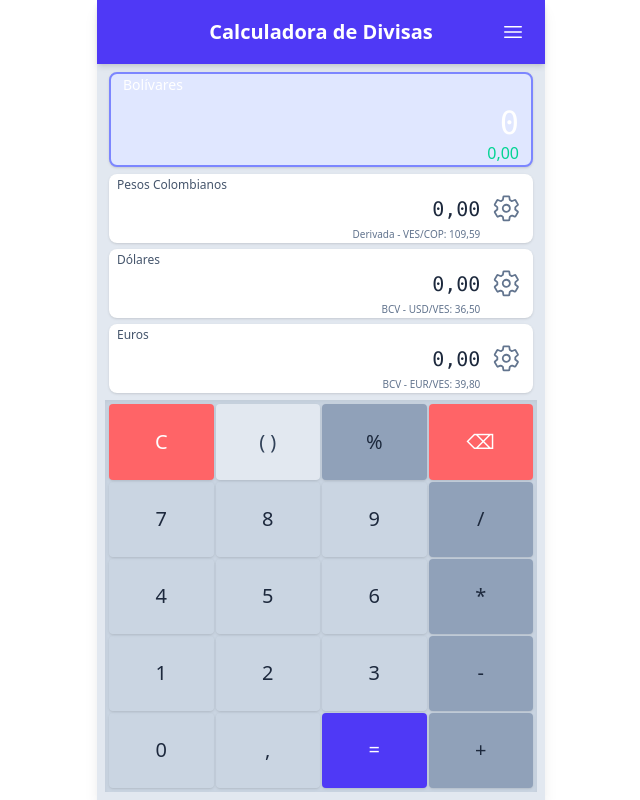
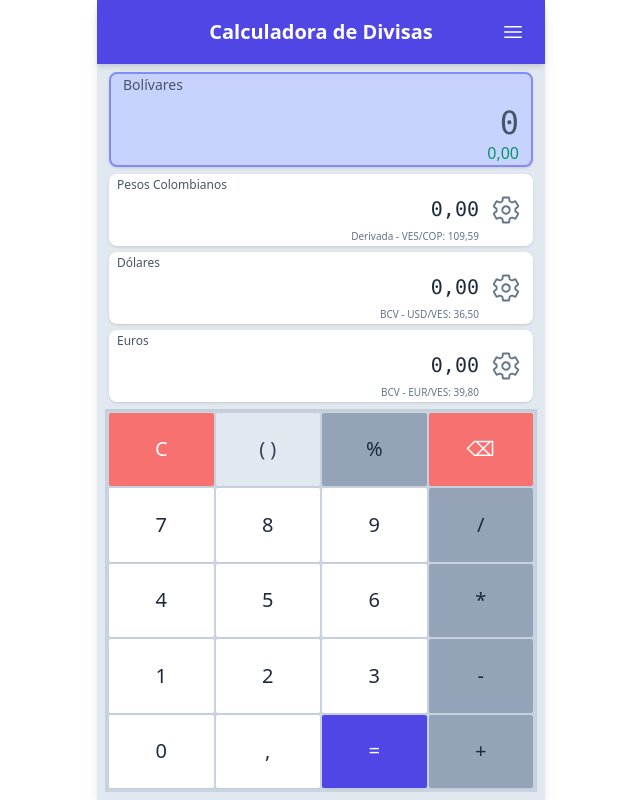
Before and after one commit to xenky/currency-calculator-pro-web, a React (Vite) app: page / in a window 1280 px wide. Shown: the whole page, without its empty margins (319-959 px from the left). Built offline with nearby package versions, Linux system fonts and the light colour scheme; no server answers.

Commit message:
1.1.2 Resuelto problemas con tema Light/Dark Resueltos errores menores

```diff
--- a/app.css
+++ b/app.css
@@ -1 +1,3 @@
-@import "tailwindcss";
+@tailwind base;
+@tailwind components;
+@tailwind utilities;
--- a/components/InputDisplay.tsx
+++ b/components/InputDisplay.tsx
@@ -23,9 +23,9 @@ export const InputDisplay: React.FC<InputDisplayProps> = ({ value, activeInputCu
   }, [value]);
 
   return (
-    <div className="p-y-1 "><div className={`rounded-lg shadow transition-all duration-200 flex flex-col space-y-1 bg-indigo-100 dark:bg-indigo-900 border-2 border-indigo-400 dark:border-indigo-600 mx-1  ${styles.inputContainer} `}>
+    <div className="p-y-1 "><div className={`rounded-lg shadow transition-all duration-200 flex flex-col space-y-1 bg-indigo-200 dark:bg-indigo-900 border-2 border-indigo-400 dark:border-indigo-600 mx-1  ${styles.inputContainer} `}>
       <div className="flex justify-between items-center px-3 ">
-        <span className={`font-medium text-white ${styles.inputLabel}`}>
+        <span className={`font-medium text-slate-600  dark:text-white ${styles.inputLabel}`}>
           {CURRENCY_LABELS[activeInputCurrency]}
         </span>
       </div>
@@ -34,12 +34,12 @@ export const InputDisplay: React.FC<InputDisplayProps> = ({ value, activeInputCu
         <div className="flex-grow overflow-hidden">
           <div
             ref={inputRef}
-            className={`text-right text-white font-mono ${displayFontSize} mx-3 overflow-x-auto custom-scrollbar whitespace-nowrap ${styles.inputValue} ${styles.inputValueFont} ${styles.inputScrollBar}`}
+            className={`text-right text-slate-600  dark:text-white font-mono ${displayFontSize} mx-3 overflow-x-auto custom-scrollbar whitespace-nowrap ${styles.inputValue} ${styles.inputValueFont} ${styles.inputScrollBar}`}
             style={{ direction: 'ltr' }}
           >
             {value || '0'}
           </div>
-          <div className={`text-emerald-400 mx-3 text-end truncate min-w-0`}>{formattedResult || '0'}</div>
+          <div className={`text-emerald-600 dark:text-emerald-400 mx-3 text-end truncate min-w-0`}>{formattedResult || '0'}</div>
         </div>
       </div>
     </div>
--- a/components/Keypad.tsx
+++ b/components/Keypad.tsx
@@ -62,7 +62,7 @@ export const Keypad: React.FC<KeypadProps> = ({ onKeyPress, isModalOpen }) => {
         }
          else { // Numbers and comma
           // Using a slightly darker active state for number keys for better feedback
-          buttonClass += "bg-white active:bg-slate-100 text-slate-800 dark:bg-slate-700 dark:active:bg-slate-600 dark:text-white focus-visible:ring-indigo-500";
+          buttonClass += " bg-white active:bg-slate-100 text-slate-800 dark:bg-slate-700 dark:active:bg-slate-600 dark:text-white focus-visible:ring-indigo-500";
         }
 
         return (
--- a/components/Menu.tsx
+++ b/components/Menu.tsx
@@ -37,7 +37,9 @@ export const Menu: React.FC<MenuProps> = ({ isOpen, onClose, appSettings, onAppS
   }, [isOpen]);
 
   const toggleDarkMode = () => {
+    onClose();
     onAppSettingsChange({ ...appSettings, darkMode: !appSettings.darkMode });
+
   };
 
   const navigateTo = (view: ActiveView) => {
--- a/components/NumericInputKeypad.tsx
+++ b/components/NumericInputKeypad.tsx
@@ -29,18 +29,18 @@ export const NumericInputKeypad: React.FC<NumericInputKeypadProps> = ({ onKeyPre
   useKeyboardShortcut(shortcuts, { disabled: !isModalOpen });
 
   return (
-    <div className="grid grid-cols-3 gap-1 p-1 mt-2  ">
+    <div className="grid grid-cols-3 gap-1 p-1 mt-2  bg-slate-100 dark:bg-transparent">
       {KEYPAD_NUMERIC_LAYOUT.flat().map((key) => {
-        let buttonClass = "py-2 sm:py-3 text-lg font-medium rounded shadow-sm active:shadow-inner transition-all duration-100 ease-in-out focus:outline-none focus:ring-1 focus:ring-opacity-50 ";
+        let buttonClass = " py-2 sm:py-3 text-lg font-medium rounded shadow-sm active:shadow-inner transition-all duration-100 ease-in-out focus:outline-none focus:ring-1 focus:ring-opacity-50 ";
 
         if (key === '⌫') {
-          buttonClass += "bg-slate-300 hover:bg-slate-400 dark:bg-slate-500 dark:hover:bg-slate-400 text-slate-800 dark:text-white focus:ring-slate-400";
+          buttonClass += " bg-slate-300 hover:bg-slate-400 dark:bg-slate-500 dark:hover:bg-slate-400 text-slate-800 dark:text-white focus:ring-slate-400";
         } else if (key === 'C') {
-          buttonClass += "bg-red-400 active:bg-red-500 text-white dark:bg-red-400 focus-visible:ring-red-500";
+          buttonClass += " bg-red-400 active:bg-red-500 text-white dark:bg-red-400 focus-visible:ring-red-500";
         } else if (key === '') {
-          buttonClass += "bg-none shadow-none active:shadow-none";
+          buttonClass += " bg-transparent shadow-none active:shadow-none";
         } else {
-          buttonClass += "bg-white hover:bg-slate-50 text-slate-800 dark:bg-slate-600 dark:hover:bg-slate-500 dark:text-white focus:ring-slate-300";
+          buttonClass += " bg-white hover:bg-slate-50 text-slate-800 dark:bg-slate-600 dark:hover:bg-slate-500 dark:text-white focus:ring-slate-300";
         }
 
         return (
--- a/components/styles/component.module.css
+++ b/components/styles/component.module.css
@@ -1,6 +1,10 @@
 .menuContainer {
     background-color: black;
     opacity: 70%;
+}
+
+.inputScrollBar {
+    scrollbar-width: thin;
 }
 
 .opacityMedium {
@@ -74,11 +78,6 @@
     }
 
     .inputContainer {
-        /*background-color: #4F46E5; /* slate-600 */
-        /* background-color: #4338CA; */
-        /* slate-700 */
-        background-color: #3730A3; /* slate-800
-        /*background-color: #312E81; /* slate-900 */
         margin-top: 1.5px;
         margin-bottom: 1.5px;
     }
--- a/hooks/useKeyboardShortcut.ts
+++ b/hooks/useKeyboardShortcut.ts
@@ -21,9 +21,9 @@ export const useKeyboardShortcut = (shortcuts: Shortcut[], options?: { disabled?
       const shortcut = shortcuts.find(s => {
         const keyMatch = s.key.toLowerCase() === event.key.toLowerCase();
         const ctrlMatch = (s.ctrlKey ?? false) === event.ctrlKey;
-        const shiftMatch = (s.shiftKey ?? false) === event.shiftKey;
+        /* const shiftMatch = (s.shiftKey ?? false) === event.shiftKey; */
         const altMatch = (s.altKey ?? false) === event.altKey;
-        return keyMatch && ctrlMatch && shiftMatch && altMatch;
+        return keyMatch && ctrlMatch && /* shiftMatch && */ altMatch;
       });
 
       if (shortcut) {
--- a/index.html
+++ b/index.html
@@ -1,5 +1,6 @@
 <!DOCTYPE html>
 <html lang="es">
+
 <head>
   <meta charset="UTF-8" />
   <meta name="viewport" content="width=device-width, initial-scale=1.0, viewport-fit=cover" />
@@ -8,54 +9,55 @@
   <meta name="theme-color" content="#4f46e5" />
   <meta name="format-detection" content="telephone=no" />
   <meta name="msapplication-tap-highlight" content="no" />
-    <meta name="MobileOptimized" content="width"/>
-    <meta name="HandheldFriendly" content="true"/>
+  <meta name="MobileOptimized" content="width" />
+  <meta name="HandheldFriendly" content="true" />
   <!-- add to homescreen for ios -->
   <meta name="mobile-web-app-capable" content="yes">
   <meta name="apple-mobile-web-app-title" content="Ionic App" />
   <meta name="apple-mobile-web-app-status-bar-style" content="black" />
-    <link rel="shorcut icon" type="image/png" href="/img/calculator.png"/>
-    <link rel="apple-touch-icon" href="/currency-calculator-pro-web/img/icon-192.png"/>
-    <link rel="stylesheet" href="app.css"/>
+  <link rel="shorcut icon" type="image/png" href="/img/calculator.png" />
+  <link rel="apple-touch-icon" href="/currency-calculator-pro-web/img/icon-192.png" />
+  <link rel="stylesheet" href="app.css" />
 
-    <!-- <script>
-      tailwind.config = {
-        darkMode: 'class', // Enable class-based dark mode
-        theme: {
-          extend: {
-            // You can add other theme customizations here if needed
-          }
-        }
-      }
-    </script>-->
-    <!-- <script src="https://cdn.tailwindcss.com"></script> -->
   <style>
     /* Custom scrollbar for webkit browsers */
     .custom-scrollbar::-webkit-scrollbar {
       width: 8px;
       height: 8px;
     }
+
     .custom-scrollbar::-webkit-scrollbar-track {
       background: transparent;
     }
+
     .custom-scrollbar::-webkit-scrollbar-thumb {
-        background: #9ca3af; /* Tailwind gray-400 */
+      background: #9ca3af;
+      /* Tailwind gray-400 */
       border-radius: 4px;
     }
+
     .custom-scrollbar::-webkit-scrollbar-thumb:hover {
-        background: #6b7280; /* Tailwind gray-500 */
+      background: #6b7280;
+      /* Tailwind gray-500 */
     }
+
     .dark .custom-scrollbar::-webkit-scrollbar-thumb {
-        background: #4b5563; /* Tailwind gray-600 */
+      background: #4b5563;
+      /* Tailwind gray-600 */
     }
+
     .dark .custom-scrollbar::-webkit-scrollbar-thumb:hover {
-        background: #374151; /* Tailwind gray-700 */
+      background: #374151;
+      /* Tailwind gray-700 */
     }
+
     /* Firefox scrollbar styling */
     .custom-scrollbar {
       scrollbar-width: thin;
-        scrollbar-color: #9ca3af transparent; /* thumb and track */
+      scrollbar-color: #9ca3af transparent;
+      /* thumb and track */
     }
+
     .dark .custom-scrollbar {
       scrollbar-color: #4b5563 transparent;
     }
@@ -74,12 +76,12 @@
   }
 }
 </script>
-<!-- <link rel="stylesheet" href="index.css">
-<link rel="stylesheet" href="/index.css"> -->
+
 </head>
+
 <body>
 
-    <noscript>You need to enable JavaScript to run this app.</noscript>
+  <noscript>Tu necesitas activar JavaScript para correr esta aplicación.</noscript>
   <div id="root"></div>
   <script type="module" src="./index.tsx"></script>
   <script>
@@ -101,6 +103,6 @@
       });
     }
   </script>
-  <script type="module" src="/index.tsx"></script>
 </body>
+
 </html>
--- /dev/null
+++ b/postcss.config.js
@@ -0,0 +1,6 @@
+export default {
+  plugins: {
+    tailwindcss: {},
+    autoprefixer: {},
+  },
+};
--- /dev/null
+++ b/tailwind.config.js
@@ -0,0 +1,14 @@
+/** @type {import('tailwindcss').Config} */
+export default {
+  content: [
+    "./index.html",
+    "./App.tsx",
+    "./index.tsx",
+    "./components/**/*.{js,ts,jsx,tsx}",
+  ],
+  darkMode: 'class',
+  theme: {
+    extend: {},
+  },
+  plugins: [],
+}
--- a/vite.config.ts
+++ b/vite.config.ts
@@ -1,5 +1,4 @@
 import { defineConfig, loadEnv } from 'vite';
-import tailwindcss from '@tailwindcss/vite';
 import { fileURLToPath, URL } from 'url';
 
 export default defineConfig(({ mode }) => {
@@ -9,9 +8,6 @@ export default defineConfig(({ mode }) => {
       server: {
         host: true,
       },
-      plugins: [
-        tailwindcss(),
-      ],
       define: {
         'process.env.API_KEY': JSON.stringify(env.GEMINI_API_KEY),
         'process.env.GEMINI_API_KEY': JSON.stringify(env.GEMINI_API_KEY)
```
Also changed, not shown: package.json (+5 -4 lines), 1 other file (tests, documents, lock files or other folders). Lines whose indentation alone changed are shown as unchanged.
